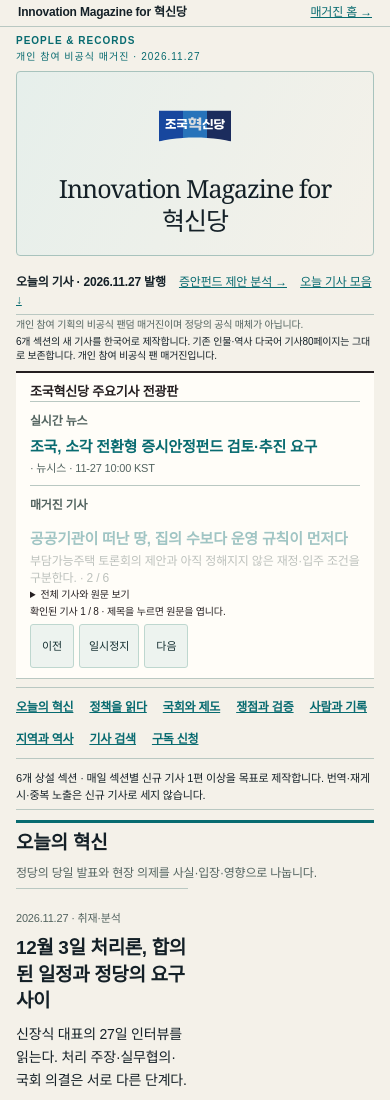
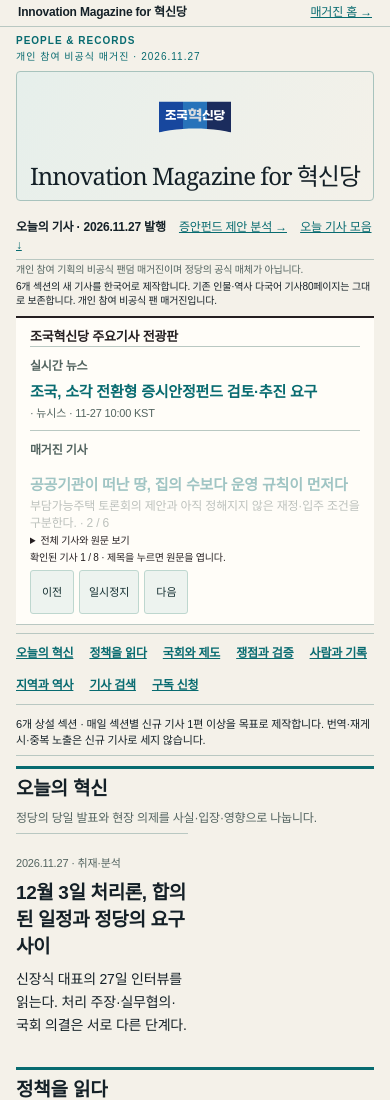
Before and after one commit to insight2u/innovation-magazine, a plain HTML site: page index.html in a window 390 px wide. Shown: the top 1100 px of the page. Drawn offline with Linux system fonts and the light colour scheme; a web font is replaced by a local one.

Commit message:
Keep unified masthead compact on phones

```diff
--- a/headline-baseline.css
+++ b/headline-baseline.css
@@ -105,3 +105,5 @@ body:has(#innovation-nav) .ds-share{display:none!important}
 
 /* Keep the full, unified masthead visible on small screens. */
 .in-masthead>span{display:block;min-width:0;max-width:100%;white-space:normal!important;overflow-wrap:anywhere;line-height:1.3!important}@media(max-width:650px){.in-masthead{flex-direction:column;align-items:center}.in-masthead>span{font-size:25px!important;text-align:center}}
+
+.in-masthead{min-height:0!important;height:auto!important;padding:9px 12px!important}@media(max-width:650px){.in-masthead{gap:7px!important}.in-masthead>span{font-size:24px!important}}
```
